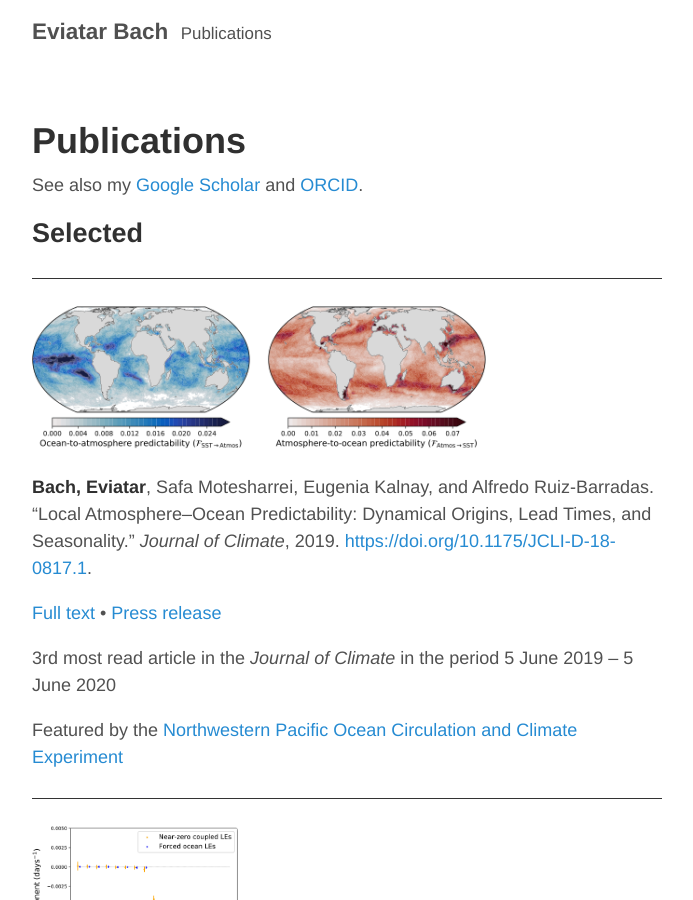
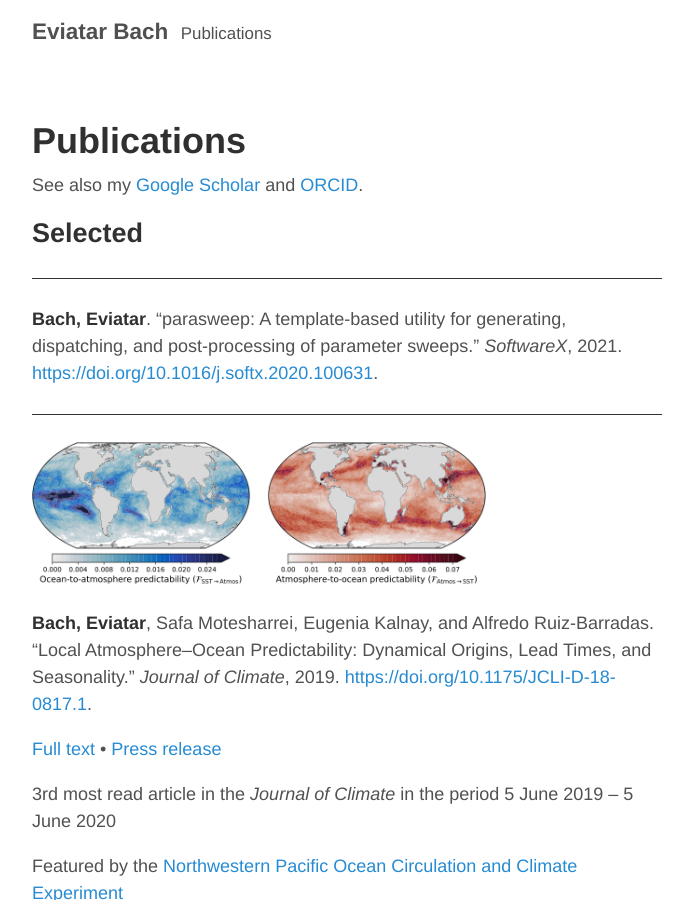
Before and after one commit to eviatarbach/website_old, a Jekyll site: the page built from publications.md, in a window 1280 px wide and 900 px high. Shown: the whole window, without its empty margins (293-986 px from the left). Built offline with Jekyll 4.4.1, drawn with Linux system fonts in a browser that asks for light colours; comment, search, counter and statistics services are not loaded.

Commit message:
Update publications.md

```diff
--- a/publications.md
+++ b/publications.md
@@ -7,6 +7,9 @@ title: Publications
 See also my [Google Scholar](https://scholar.google.com/citations?user=qeCEIpwAAAAJ) and [ORCID](https://orcid.org/0000-0002-9725-0203).
 
 ## Selected
+<hr style="height:1px;border:none;color:#333;background-color:#333;" />
+**Bach, Eviatar**. “parasweep: A template-based utility for generating, dispatching, and post-processing of parameter sweeps.” *SoftwareX*, 2021. [https://doi.org/10.1016/j.softx.2020.100631](https://doi.org/10.1016/j.softx.2020.100631).
+
 <hr style="height:1px;border:none;color:#333;background-color:#333;" />
 ![](/assets/predictability.png){:height="150px"}
 **Bach, Eviatar**, Safa Motesharrei, Eugenia Kalnay, and Alfredo Ruiz-Barradas. “Local Atmosphere–Ocean Predictability: Dynamical Origins, Lead Times, and Seasonality.” *Journal of Climate*, 2019. [https://doi.org/10.1175/JCLI-D-18-0817.1](https://doi.org/10.1175/JCLI-D-18-0817.1).
```
